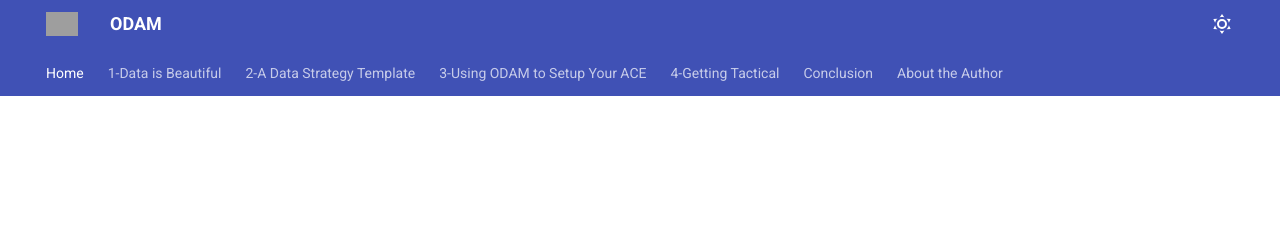
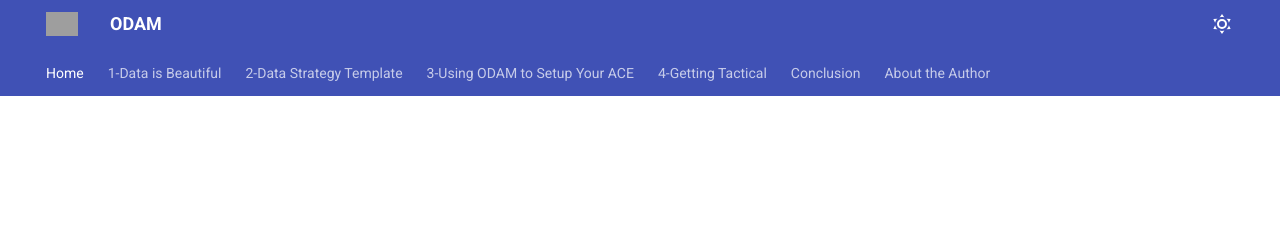
Before and after one commit to ZachChristensen28/odam-community, an MkDocs documentation site: the page built from docs/index.md, in a window 1280 px wide and 900 px high. Shown: the top 252 px of the window. Built offline with MkDocs 1.6.1 and Material for MkDocs 9.7.7, drawn with Linux system fonts in a browser that asks for light colours; grey boxes are pictures that could not be loaded.

Commit message:
fixed typo
Signed-off-by: Zachary Christensen <zchristensen@splunk.com>

```diff
--- a/mkdocs.yml
+++ b/mkdocs.yml
@@ -107,7 +107,7 @@ copyright: Copyright &copy; 2023 Chris Perkins
 nav:
   - Home: index.md
   - 1-Data is Beautiful: data-is-beautiful/index.md
-  - 2-A Data Strategy Template: strategy-template/index.md
+  - 2-Data Strategy Template: strategy-template/index.md
   - 3-Using ODAM to Setup Your ACE: ace/index.md
   - 4-Getting Tactical: getting-tactical/index.md
   - Conclusion: conclusion/index.md
```
